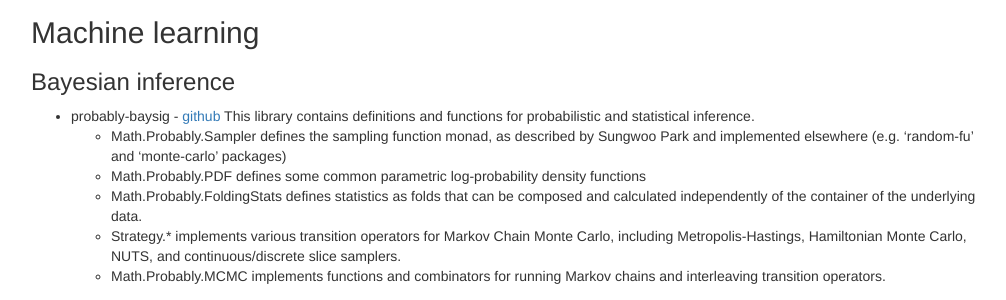
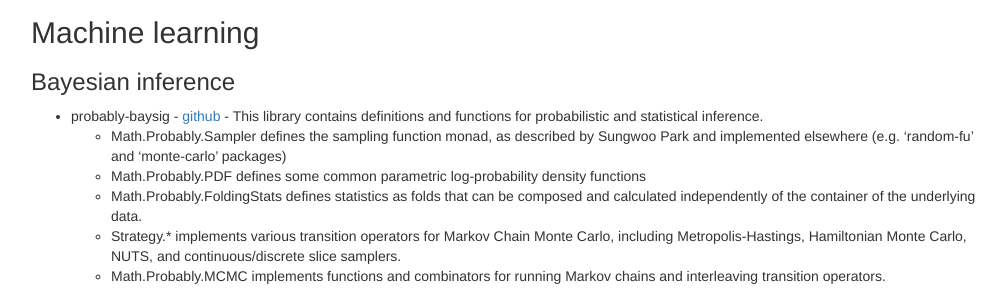
Before and after one commit to DataHaskell/docs, a Jekyll site: the page built from _posts/2016-10-19-current-environment.md, in a window 1280 px wide and 900 px high, scrolled down 1699 px. Shown: the part 152-452 px from the top of the window, without its empty margins (234-1240 px from the left). Built offline with Jekyll 4.4.1, drawn with Linux system fonts in a browser that asks for light colours.

```diff
--- a/_posts/2016-10-19-current-environment.md
+++ b/_posts/2016-10-19-current-environment.md
@@ -100,7 +100,7 @@ Contents :
 
 
 <h3 id="bayes">Bayesian inference</h3>
-  - probably-baysig - [github](https://github.com/glutamate/probably-baysig) This library contains definitions and functions for probabilistic and statistical inference.
+  - probably-baysig - [github](https://github.com/glutamate/probably-baysig) - This library contains definitions and functions for probabilistic and statistical inference.
     * Math.Probably.Sampler defines the sampling function monad, as described by Sungwoo Park and implemented elsewhere (e.g. 'random-fu' and 'monte-carlo' packages)
     * Math.Probably.PDF defines some common parametric log-probability density functions
     * Math.Probably.FoldingStats defines statistics as folds that can be composed and calculated independently of the container of the underlying data.
```
